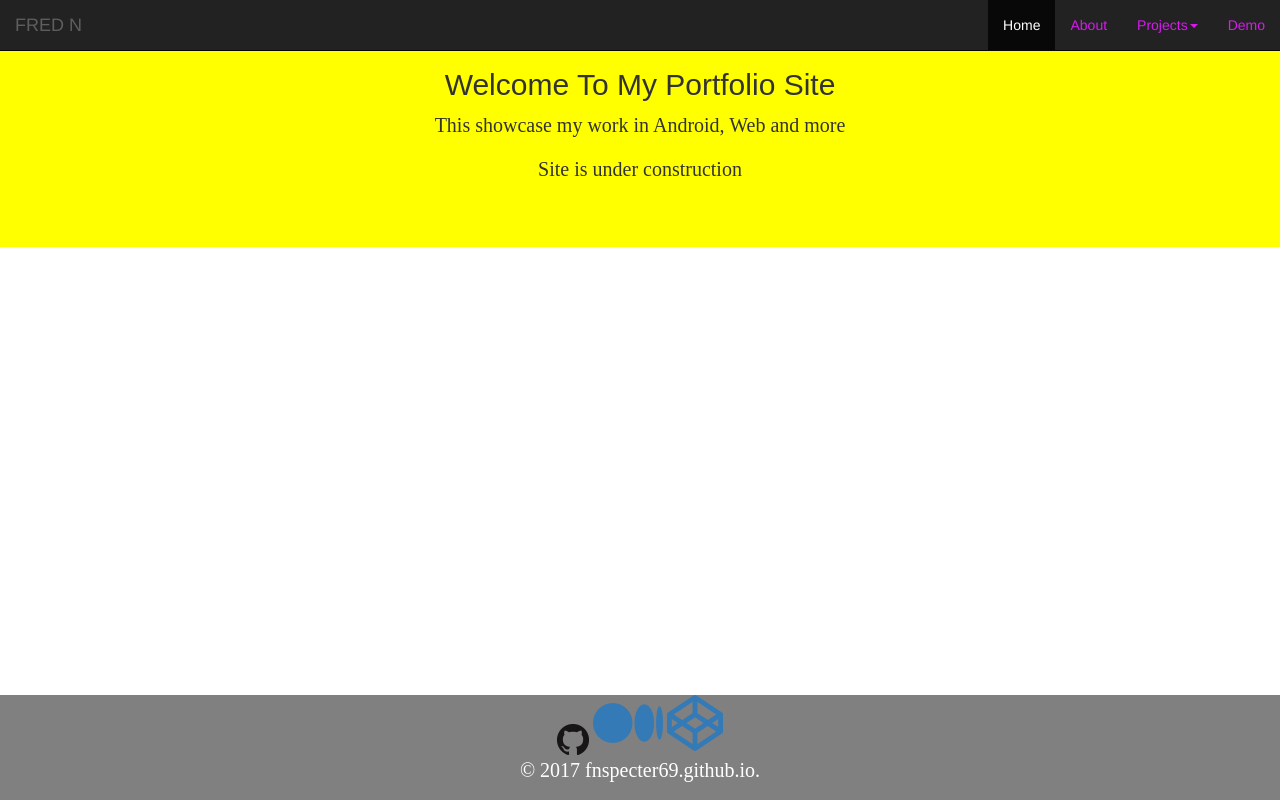
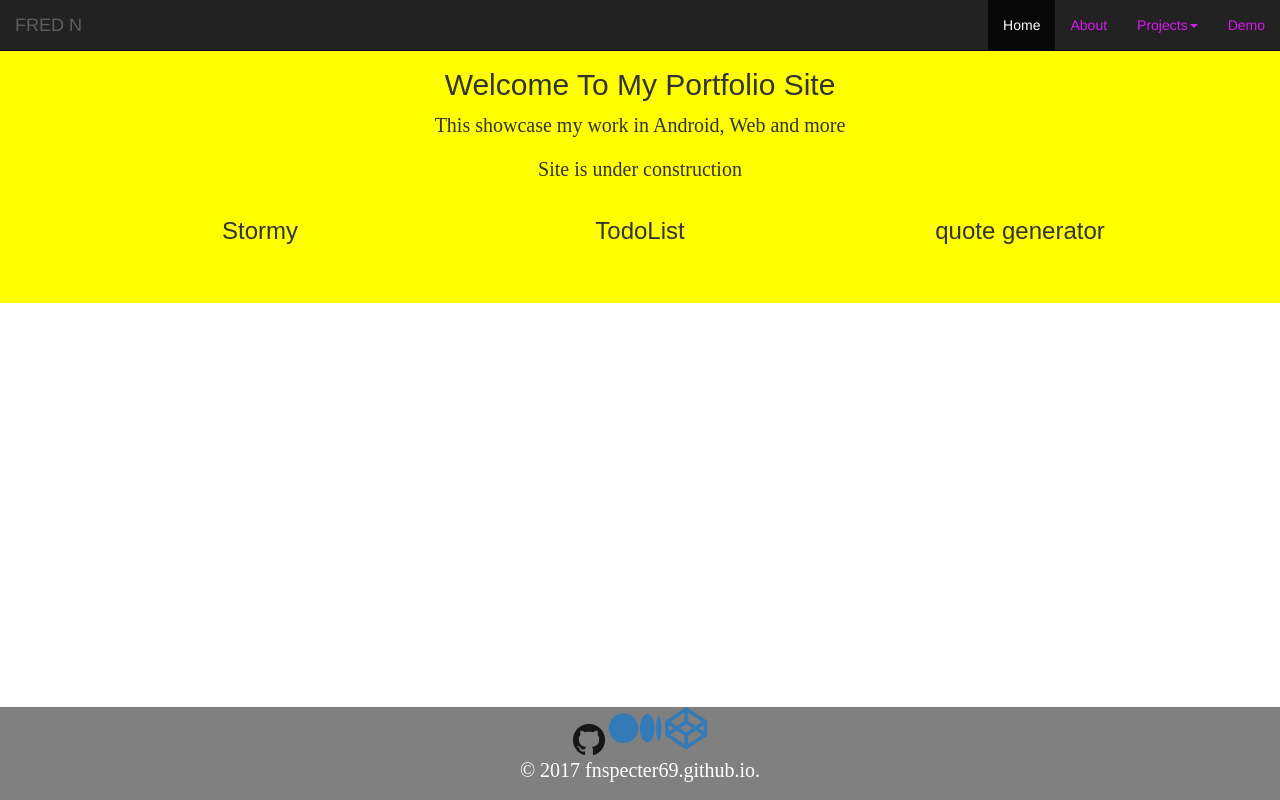
Before and after one commit to fnspecter69/fnspecter69.github.io, a plain HTML site: page index.html in a window 1280 px wide. Drawn offline with nearby package versions, Linux system fonts and the light colour scheme.

Commit message:
make projects stub

```diff
--- a/index.html
+++ b/index.html
@@ -67,10 +67,13 @@
   <div class="container">
     <div class="row text-center">
       <div class="col-md-4">
+        <h3>Stormy</h3>
       </div>
       <div class="col-md-4">
+        <h3>TodoList</h3>
       </div>
       <div class="col-md-4">
+        <h3>quote generator</h3>
       </div>
     </div>
   </div>
@@ -78,8 +81,8 @@
     <footer class="container-fluid site-footer">
       <!--Add content Icon-->
       <a href="https://github.com/fnspecter69"><img src="img/GitHub-Mark/PNG/GitHub-Mark-32px.png" alt="Github logo" class="social-ion"></a>
-      <a href="https://medium.com/@nfreddy49"><i class="fa fa-medium fa-4x" aria-hidden="true"></i></a>
-      <a href="https://codepen.io/bansheefw41/#"><i class="fa fa-codepen fa-4x" aria-hidden="true"></i></a>
+      <a href="https://medium.com/@nfreddy49"><i class="fa fa-medium fa-3x" aria-hidden="true"></i></a>
+      <a href="https://codepen.io/bansheefw41/#"><i class="fa fa-codepen fa-3x" aria-hidden="true"></i></a>
       <p>&copy; 2017 fnspecter69.github.io.</p>
     </footer>
   </div>
```
